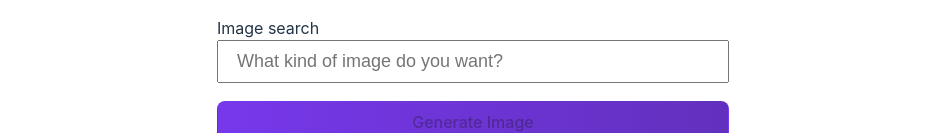
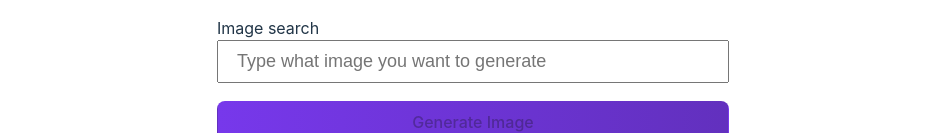
Before and after one commit to scottquested/vite-react-ts-ai, a React (Vite) app: page / in a window 1280 px wide. Shown: the part 778-911 px from the top of the page, without its empty margins (167-1112 px from the left). Built offline with nearby package versions, Linux system fonts and the light colour scheme; no server answers.

Commit message:
chore: the real commit message I want to keep

```diff
--- a/src/App.tsx
+++ b/src/App.tsx
@@ -95,7 +95,7 @@ const App = () => {
             <>
               <Input
                 onChange={e => setTextToSearch(e.target.value)}
-                placeholder="What kind of image do you want?"
+                placeholder="Type what image you want to generate"
                 disabled={!apiKey.length}
                 label="Image search"
               />
```
